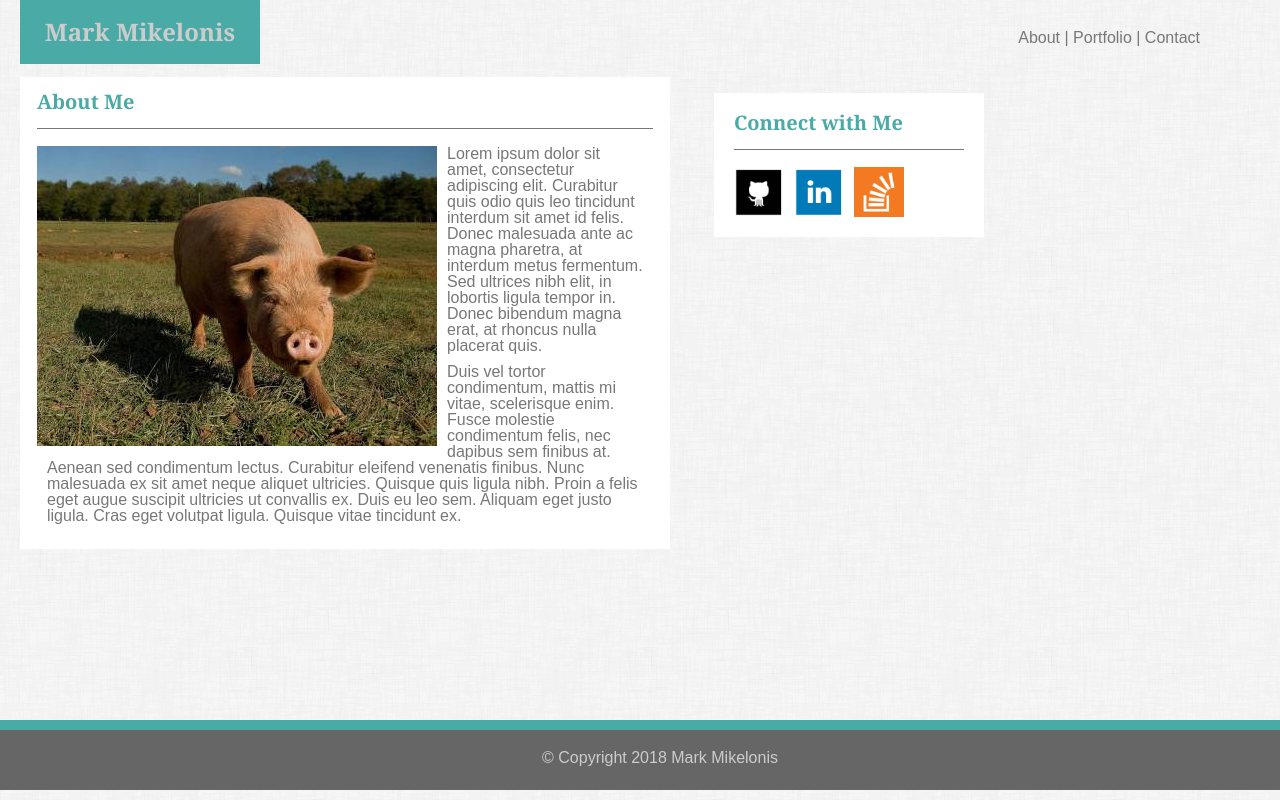
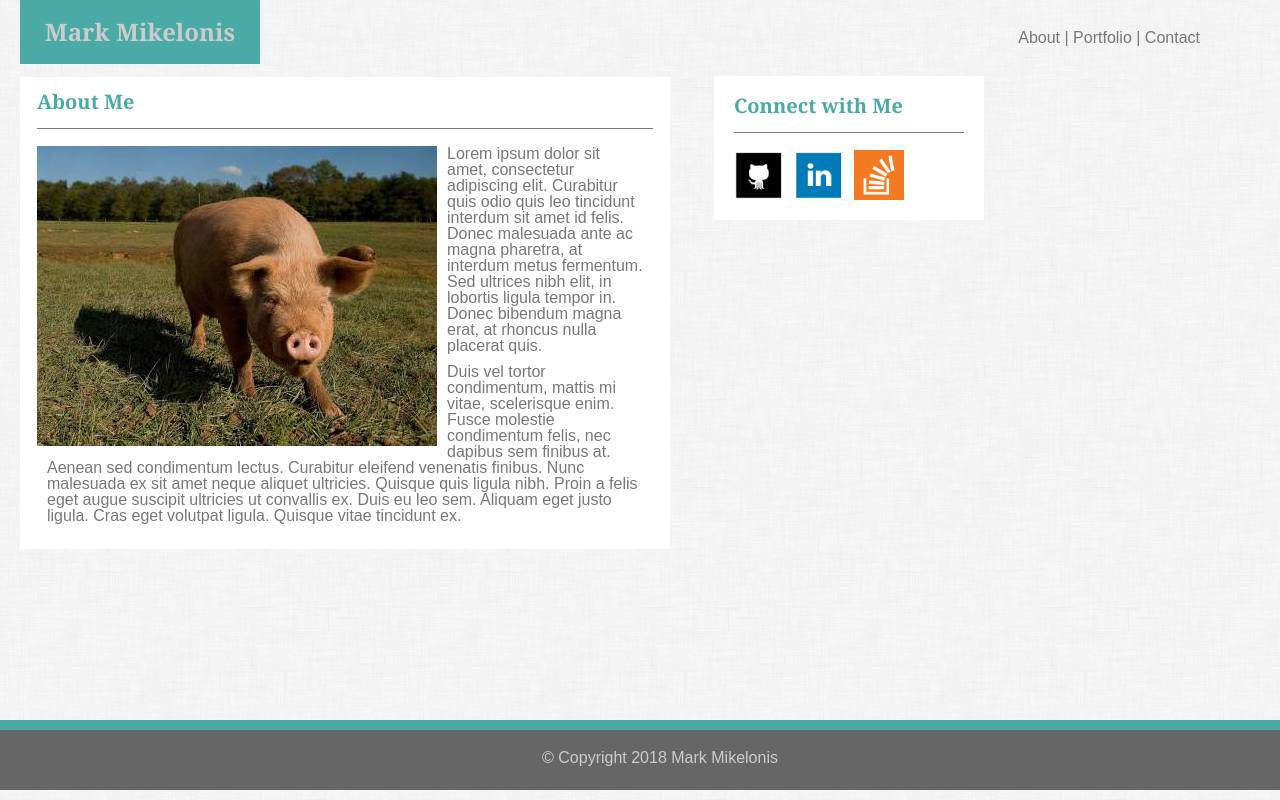
Before and after one commit to Mark-Mikelonis/Mark-Mikelonis.github.io, a plain HTML site: page index.html in a window 1280 px wide. Drawn offline with Linux system fonts and the light colour scheme.

Commit message:
style update

```diff
--- a/assets/css/style.css
+++ b/assets/css/style.css
@@ -123,7 +123,6 @@ textarea, input {
 	background-color: white;
 	float: right;
 	width: 230px;
-	margin-top: 17px;
 	margin-right: 40px;
 	padding: 20px;
 
```
